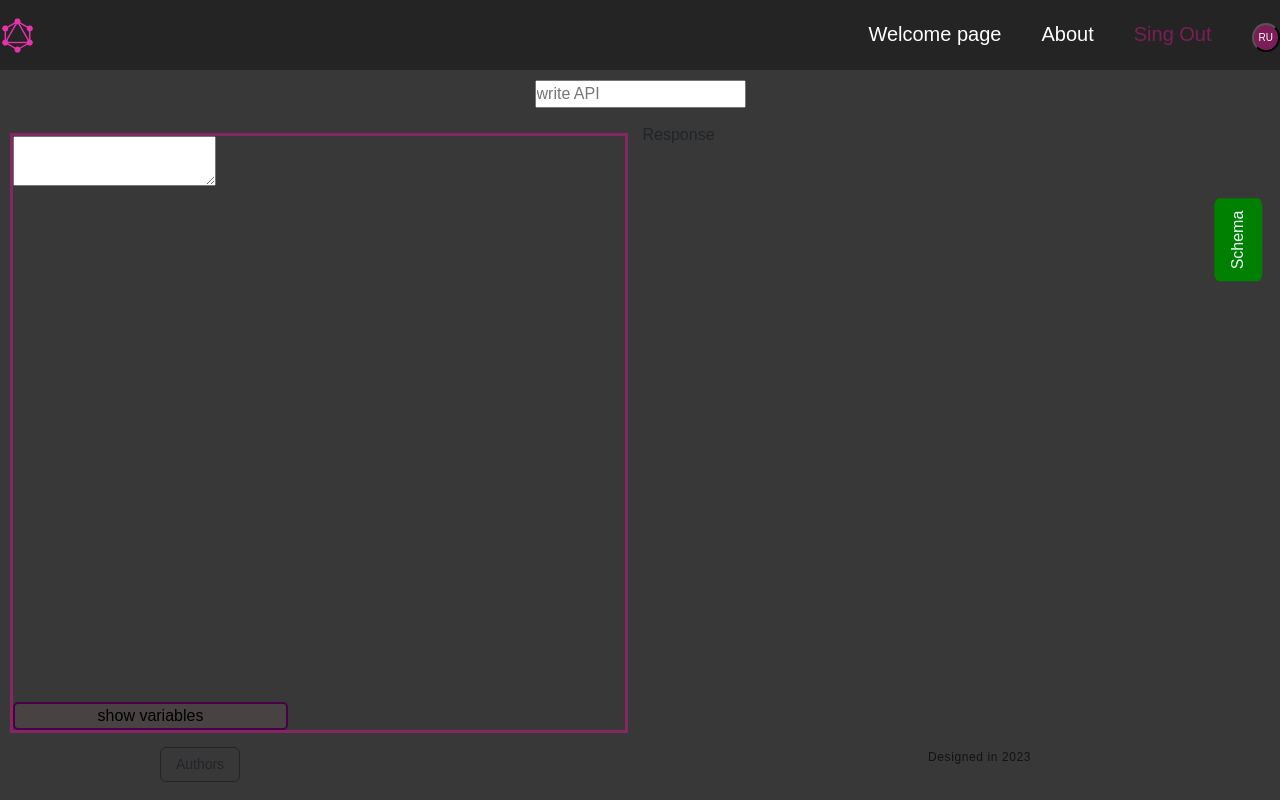
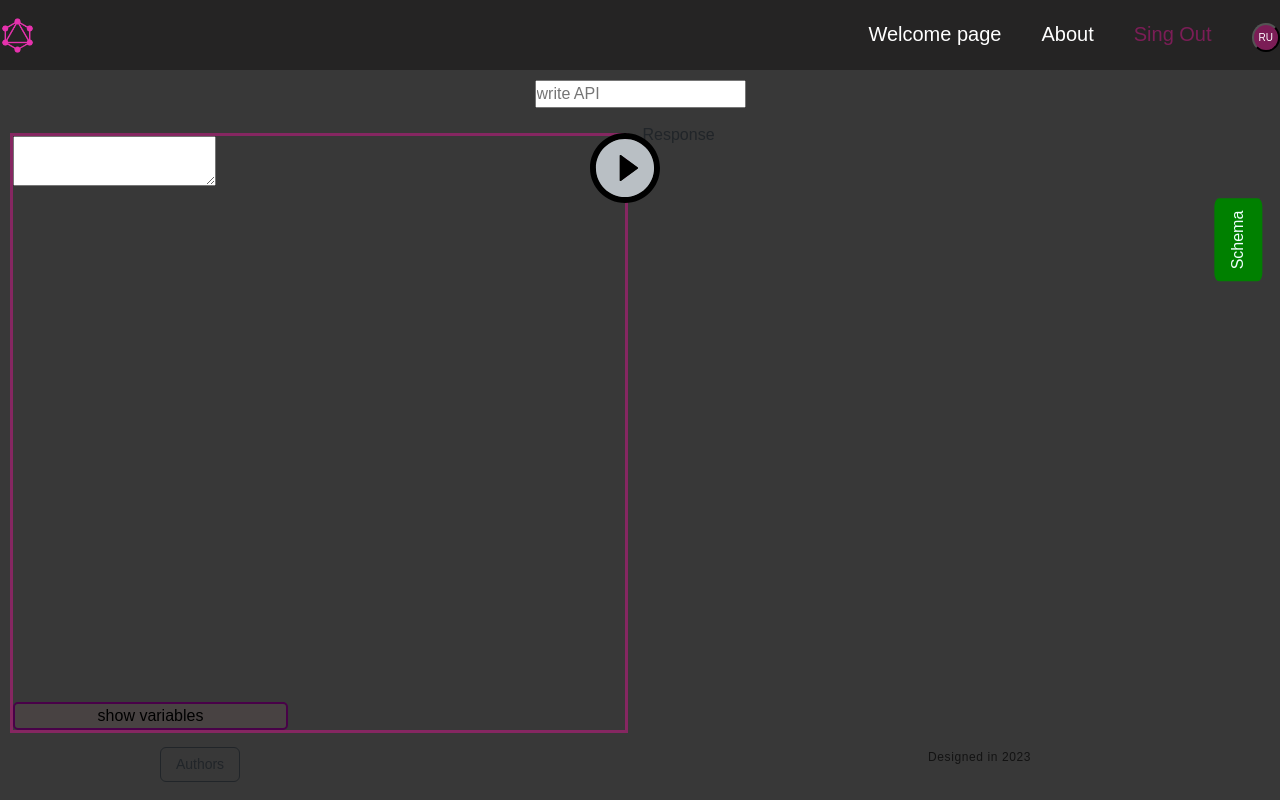
Before and after one commit to wlladislaw/graphiql-app, a React app: page /main in a window 1280 px wide. Built offline with nearby package versions, Linux system fonts and the light colour scheme; no server answers; sample sign-in values are in the browser's storage.

Commit message:
feat: add play button for main page

```diff
--- a/src/components/Editor/Editor.tsx
+++ b/src/components/Editor/Editor.tsx
@@ -1,11 +1,13 @@
 import React from 'react';
 import Variables from '../Variables/Variables';
 import './Editor.scss';
+import PlayButton from '../../components/PlayButton/PlayButton';
 function Editor() {
   return (
     <section className="editor_container">
       <textarea></textarea>
       <Variables />
+      <PlayButton />
     </section>
   );
 }
--- /dev/null
+++ b/src/components/PlayButton/PlayButton.scss
@@ -0,0 +1,12 @@
+.button{
+    position: absolute;
+    top: -8px;
+    right: -40px;
+    height: 80px;
+    width: 80px;
+    cursor: pointer;
+}
+
+.button:hover #background{
+    fill: rgb(226, 229, 232);
+}
--- /dev/null
+++ b/src/components/PlayButton/PlayButton.tsx
@@ -0,0 +1,26 @@
+import './PlayButton.scss';
+function PlayButton() {
+  return (
+    <svg
+      xmlns="http://www.w3.org/2000/svg"
+      viewBox="0 0 1024 1024"
+      className="button"
+    >
+      <path
+        fill="#rgb(11,20,28)"
+        d="M512 64C264.6 64 64 264.6 64 512s200.6 448 448 448 448-200.6 448-448S759.4 64 512 64zm0 820c-205.4 0-372-166.6-372-372s166.6-372 372-372 372 166.6 372 372-166.6 372-372 372z"
+      />
+      <path
+        id="background"
+        fill="rgb(185,191,196)"
+        d="M512 140c-205.4 0-372 166.6-372 372s166.6 372 372 372 372-166.6 372-372-166.6-372-372-372zm164.1 378.2L457.7 677.1a8.02 8.02 0 0 1-12.7-6.5V353a8 8 0 0 1 12.7-6.5l218.4 158.8a7.9 7.9 0 0 1 0 12.9z"
+      />
+      <path
+        fill="#rgb(11,20,28)"
+        d="M676.1 505.3L457.7 346.5A8 8 0 0 0 445 353v317.6a8.02 8.02 0 0 0 12.7 6.5l218.4-158.9a7.9 7.9 0 0 0 0-12.9z"
+      />
+    </svg>
+  );
+}
+
+export default PlayButton;
--- a/src/pages/Main/Main.tsx
+++ b/src/pages/Main/Main.tsx
@@ -2,6 +2,7 @@ import Editor from '../../components/Editor/Editor';
 import QueryInput from '../../components/QueryInput/QueryInput';
 import Response from '../../components/Response/Response';
 import Schema from '../../components/Schema/Schema';
+
 import './Main.scss';
 function Main() {
   return (
```
